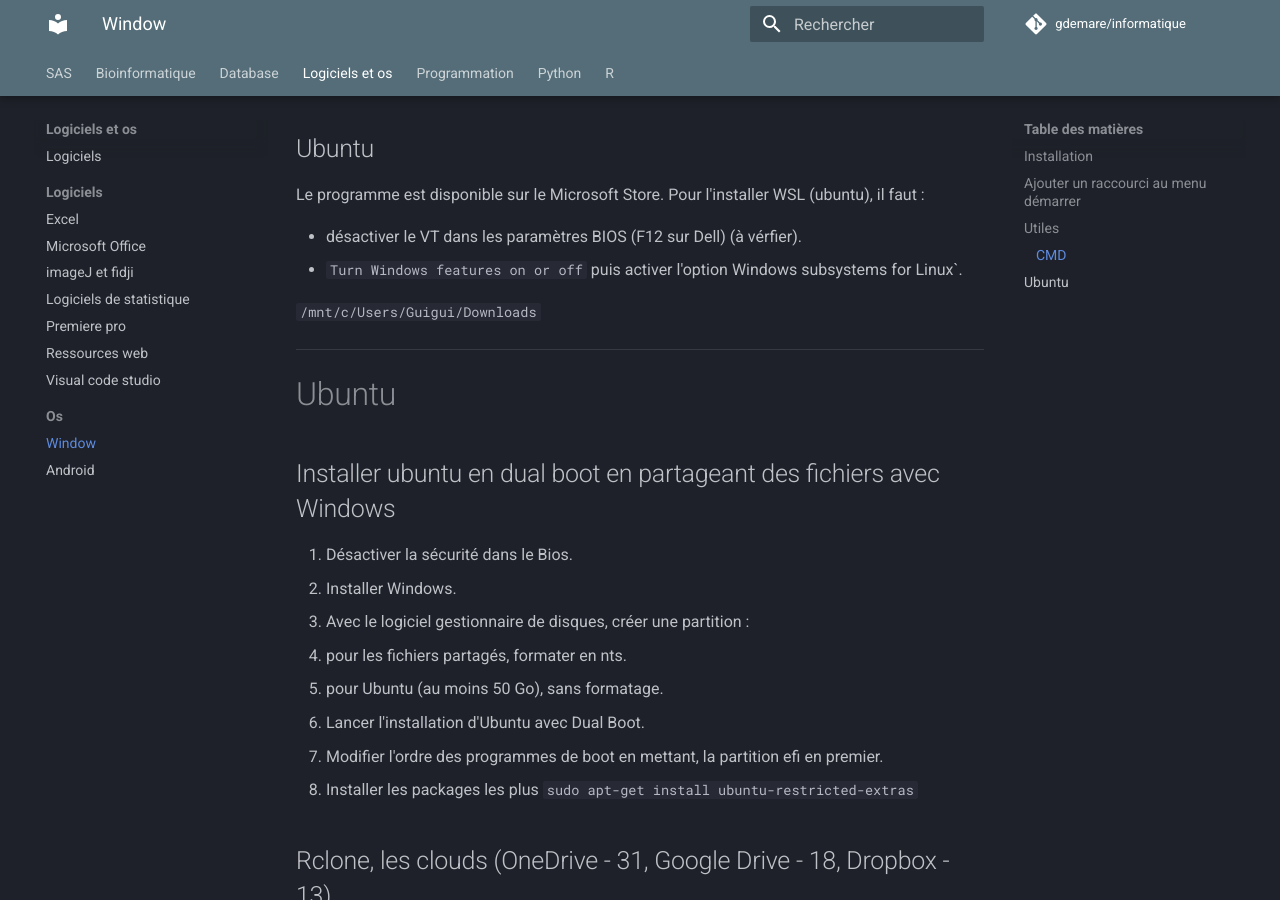
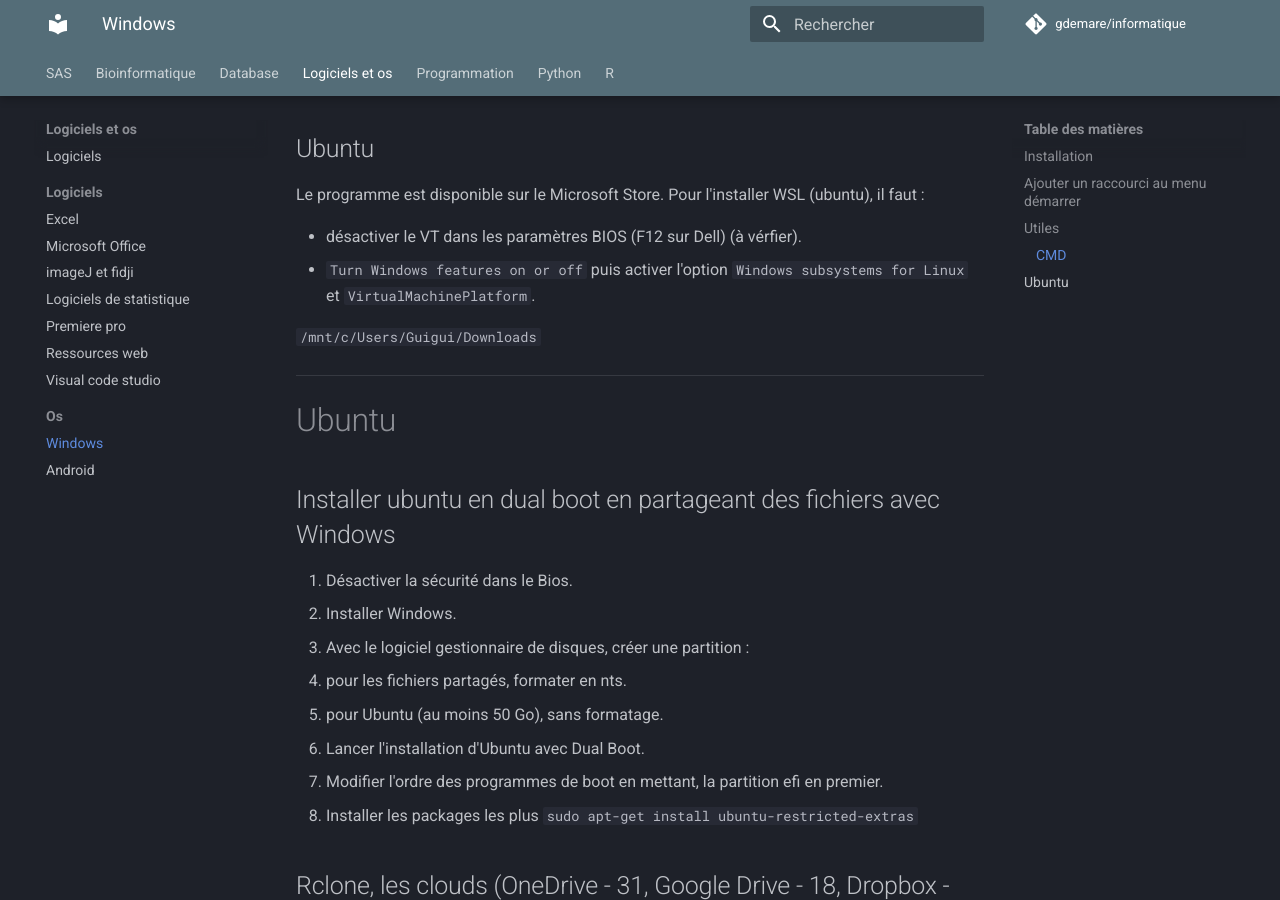
Before and after one commit to gdemare/Informatique, an MkDocs documentation site: the page built from docs/logiciels et os/os/Windows et Ubuntu.md, in a window 1280 px wide and 900 px high, scrolled down 977 px. Built offline with MkDocs 1.6.1 and Material for MkDocs 9.7.7, drawn with Linux system fonts in a browser that asks for light colours; comment, search, counter and statistics services are not loaded.

Commit message:
Update Windows et Ubuntu.md

```diff
--- a/docs/logiciels et os/os/Windows et Ubuntu.md
+++ b/docs/logiciels et os/os/Windows et Ubuntu.md
@@ -1,4 +1,4 @@
-# Window
+# Windows
 
 ## Installation
 
@@ -32,7 +32,7 @@
 Pour l'installer WSL (ubuntu), il faut :
 
 - désactiver le VT dans les paramètres BIOS (F12 sur Dell) (à vérfier).
-- `Turn Windows features on or off` puis activer l'option Windows subsystems for Linux`.
+- `Turn Windows features on or off` puis activer l'option `Windows subsystems for Linux` et `VirtualMachinePlatform`.
 
 `/mnt/c/Users/Guigui/Downloads`
 
```
